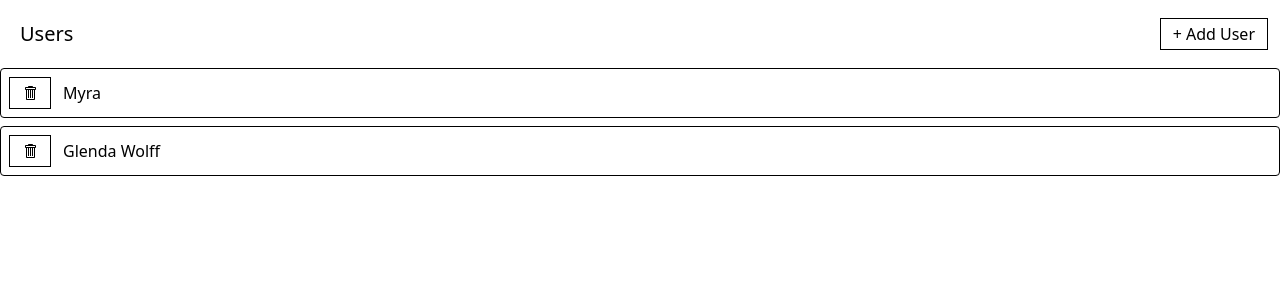
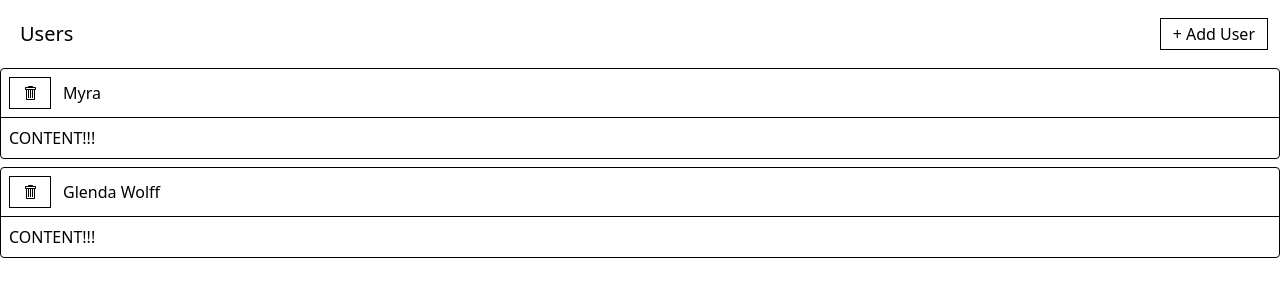
Before and after one commit to hereticsun/udemy-modern-react-with-redux, a React app in the folder media/: page / in a window 1280 px wide. Shown: the top 300 px of the page. Built offline with nearby package versions, Linux system fonts and the light colour scheme; data requests are answered from the project's data file; the HTML template or start-up script is replaced by a standard one.

Commit message:
387 Adding the ExpandablePanel
Signed-off-by: Azlan <azlan@cuttilan.co.uk>

```diff
--- /dev/null
+++ b/media/src/components/ExpandablePanel.js
@@ -0,0 +1,16 @@
+function ExpandablePanel({ header, children }) {
+  return (
+    <div className="mb-2 border rounded">
+      <div className='flex p-2 justify-between items-center cursor-pointer'>
+        <div className='flex flex-row items-center justify-between'>
+          {header}
+        </div>
+      </div>
+      <div className='p-2 border-t'>
+        {children}
+      </div>
+    </div>
+  );
+}
+
+export default ExpandablePanel;
--- a/media/src/components/UsersListItem.js
+++ b/media/src/components/UsersListItem.js
@@ -2,6 +2,7 @@ import { GoTrashcan } from 'react-icons/go';
 import Button from './Button';
 import { removeUser } from '../store';
 import { useThunk } from '../hooks/use-thunk';
+import ExpandablePanel from './ExpandablePanel';
 
 function UsersListItem({ user }) {
   const [doRemoveUser, isLoading, error] = useThunk(removeUser);
@@ -10,18 +11,20 @@ function UsersListItem({ user }) {
     doRemoveUser(user);
   };
 
+  const header = (
+    <>
+      <Button  className="mr-3" loading={isLoading} onClick={handleClick}>
+        <GoTrashcan />
+      </Button>
+      {error && <div>Error deleting user...</div>}
+      {user.name}
+    </>
+  );
+
   return (
-    <div className="mb-2 border rounded">
-      <div className='flex p-2 justify-between items-center cursor-pointer'>
-        <div className='flex flex-row items-center justify-between'>
-          <Button  className="mr-3" loading={isLoading} onClick={handleClick}>
-            <GoTrashcan />
-          </Button>
-          {error && <div>Error deleting user...</div>}
-          {user.name}
-        </div>
-      </div>
-    </div>
+    <ExpandablePanel header={header}>
+      CONTENT!!!
+    </ExpandablePanel>
   );
 }
 
```
